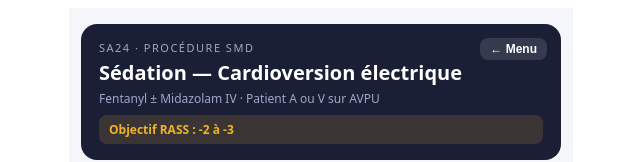
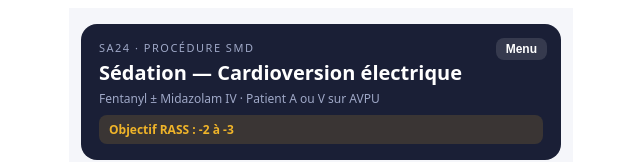
Before and after one commit to Paezhar/Sa24-24, a React (Vite) app: page / in a window 1280 px wide. Both pictures are taken after a click on the button 640 px from the left and 341 px from the top of the page. Shown: the top 162 px of the page, without its empty margins (319-959 px from the left). Built offline with nearby package versions, Linux system fonts and the light colour scheme.

Commit message:
Update App.js

```diff
--- a/src/App.js
+++ b/src/App.js
@@ -66,8 +66,7 @@ function Header({ title, subtitle, target, onBack }) {
           position: "absolute", top: 14, right: 14,
           background: "rgba(255,255,255,0.12)", border: "none", borderRadius: 8,
           color: "white", fontSize: 12, fontWeight: 700, padding: "4px 10px", cursor: "pointer"
-        }}>← Menu</button>
-      )}
+}}>Menu</button>      )}
       <div style={{ fontSize: 11, letterSpacing: 1.5, color: "#9fa8c7", textTransform: "uppercase", marginBottom: 4 }}>SA24 · Procédure SMD</div>
       <div style={{ fontSize: 20, fontWeight: 700, paddingRight: onBack ? 70 : 0 }}>{title}</div>
       <div style={{ fontSize: 12, color: "#9fa8c7", marginTop: 4 }}>{subtitle}</div>
```
